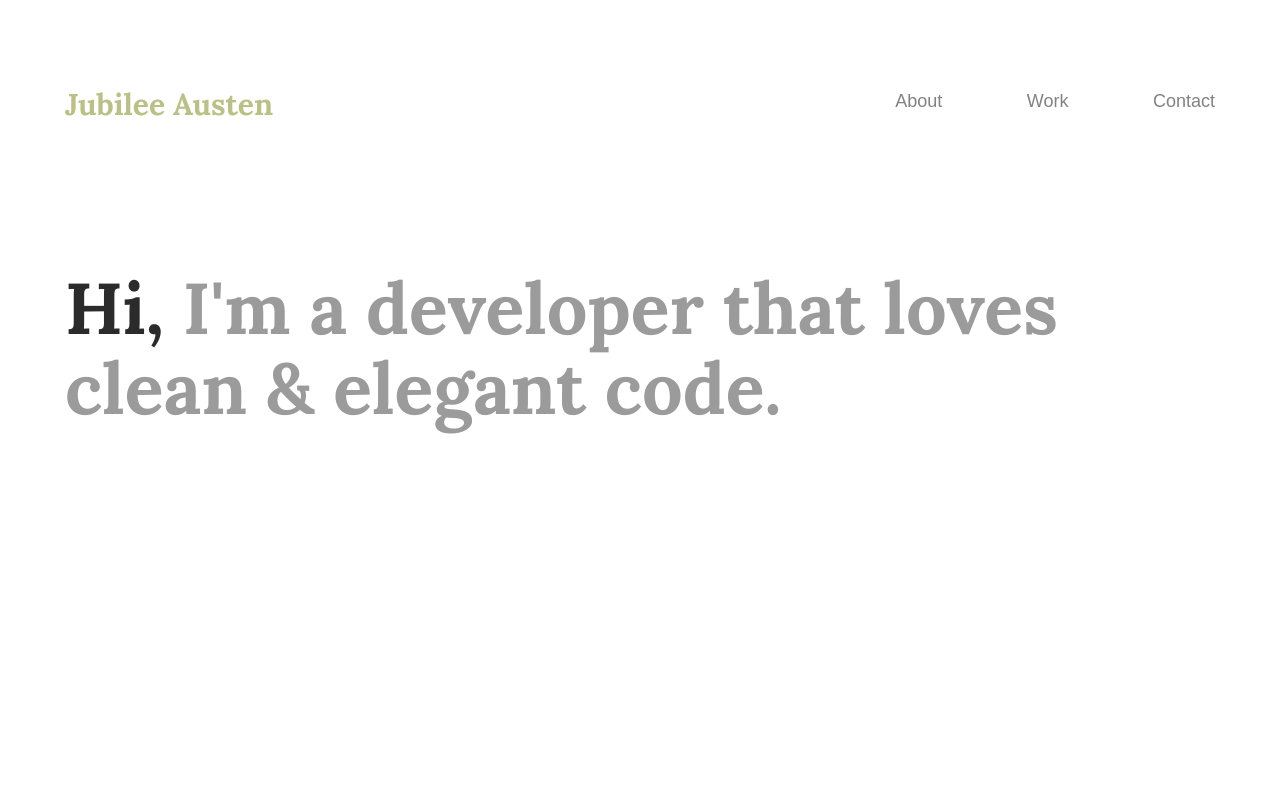
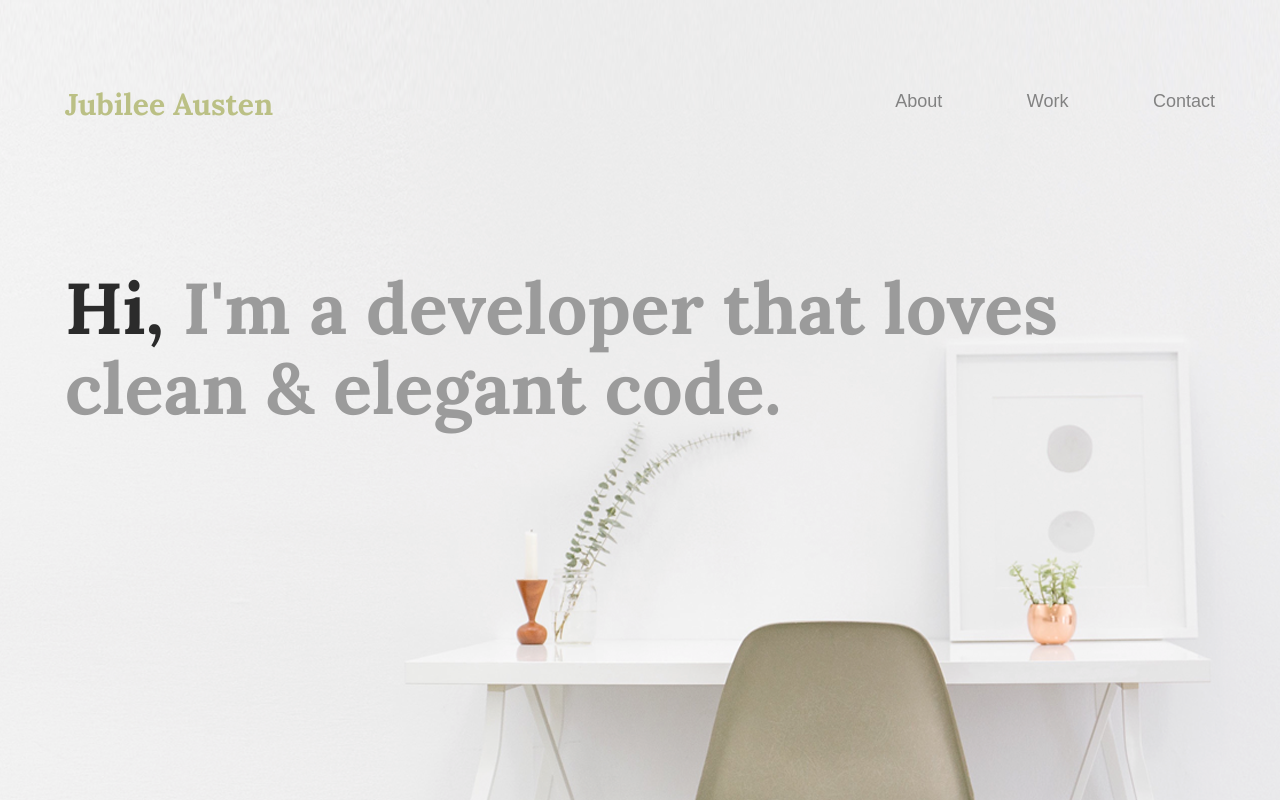
Before and after one commit to alebarraza88/jubilee-project, a plain HTML site: page index.html in a window 1280 px wide. Shown: the top 802 px of the page. Drawn offline with Linux system fonts and the light colour scheme; files whose address does not match are found by name.

Commit message:
Added img folder and created absolute link for stylesheet

```diff
--- a/index.html
+++ b/index.html
@@ -3,7 +3,7 @@
     <head>
         <title>Jubilee Austen | Portfolio</title>
         <link rel="stylesheet" href="css/normalize.css">
-        <link rel="stylesheet" href="file:///Users/nayelibarraza/Desktop/portfolio-projects/101-jubilee-project/css/main.css"
+        <link rel="stylesheet" href="css/main.css">
         <link href='https://fonts.googleapis.com/css?family=Source+Sans+Pro:400,700' rel='stylesheet' type='text/css'>
         <link rel="preconnect" href="https://fonts.googleapis.com">
         <link rel="preconnect" href="https://fonts.gstatic.com" crossorigin>
```
Also changed, not shown: img/contact-image.png (added), img/css-icon.png (added), img/envelope.png (added), img/full-background.png (added), img/github.png (added), img/html-icon.png (added), img/instagram.png (added), img/linkedin.png (added), img/pencil-icon.png (added), img/tumblr.png (added), img/twitter.png (added).
